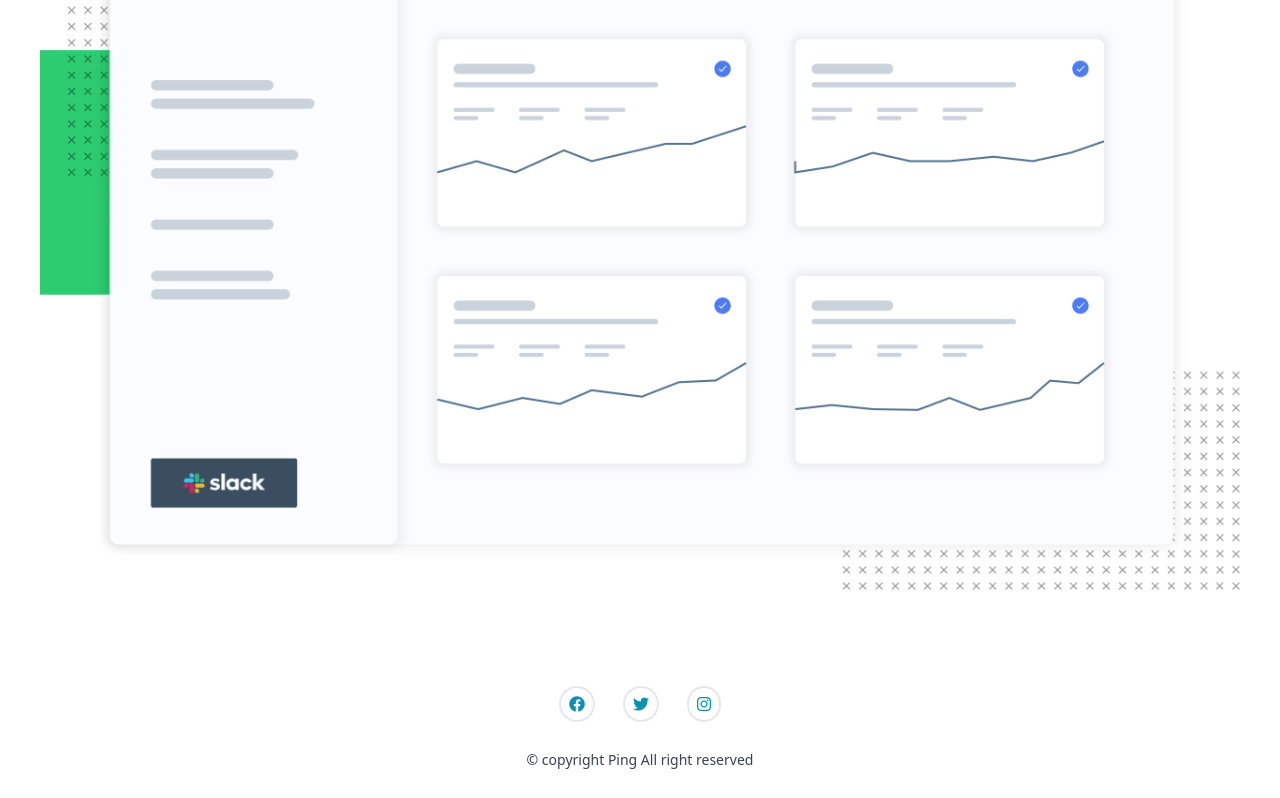
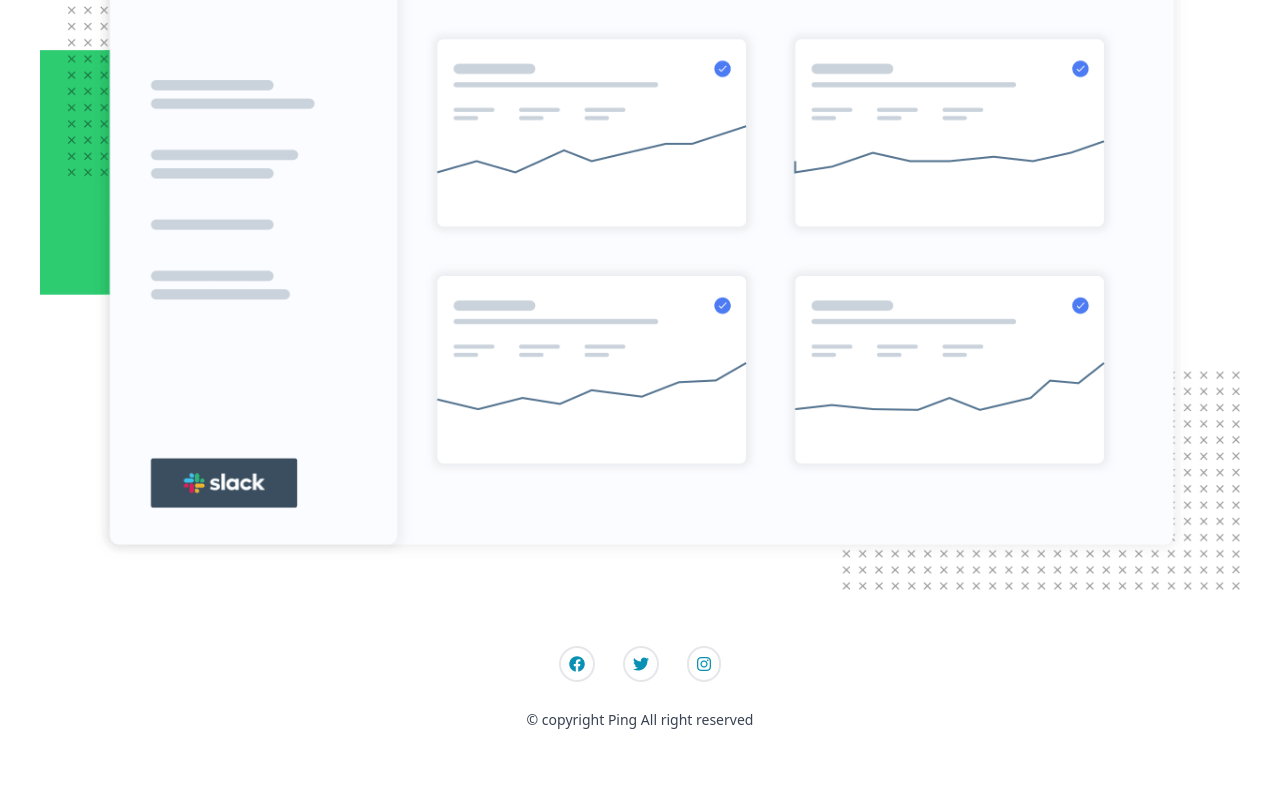
Before and after one commit to Sa3dMustafa/Tailwind-task2, a website: page index.html in a window 1280 px wide. Shown: the part 489-1287 px from the top of the page. After the commit the page ends 1219 px from the top, so only its background shows below. Drawn offline with Linux system fonts and the light colour scheme.

Commit message:
Update index.html

```diff
--- a/index.html
+++ b/index.html
@@ -7,7 +7,7 @@
   <link href="src/all.min.css" rel="stylesheet">
 </head>
 <body>
-  <div class="main w-full flex justify-center items-center flex-col">
+  <div class="main h-screen w-full flex justify-center items-center flex-col">
     <div class=" head flex justify-center items-center flex-col">
       <a href="#" class="flex justify-center items-center ">
         <img class="mt-8" src="img/logo.svg" alt="">
@@ -24,7 +24,7 @@
         <img src="img/illustration-dashboard.png" alt="">
       </div>
     </div>
-    <div class="bottom mt-14 mb-7">
+    <div class="bottom mt-4 mb-4">
     <div class="icon flex items-center justify-center gap-7 text-cyan-600">
       <i class="fa-brands fa-facebook border-2 rounded-full p-2"></i>
       <i class="fa-brands fa-twitter border-2 rounded-full p-2"></i>
```
